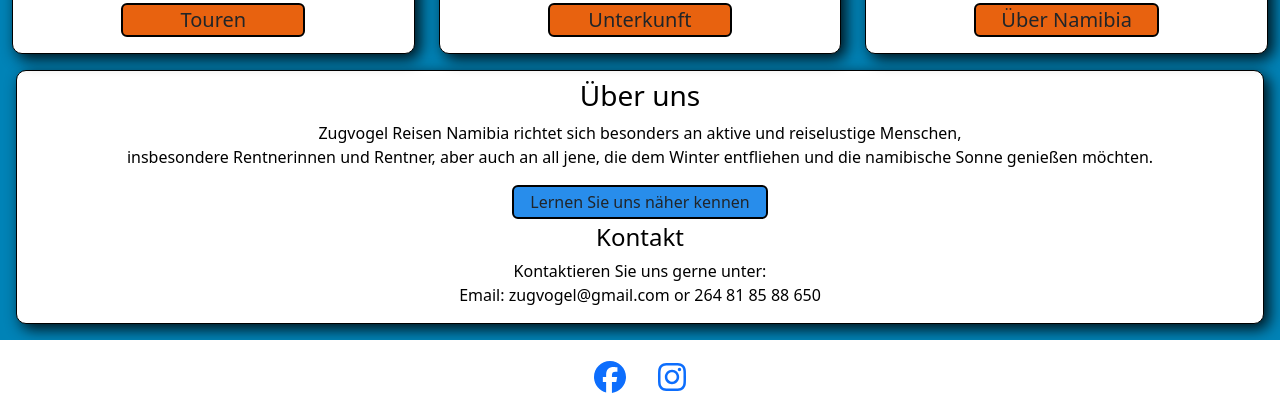
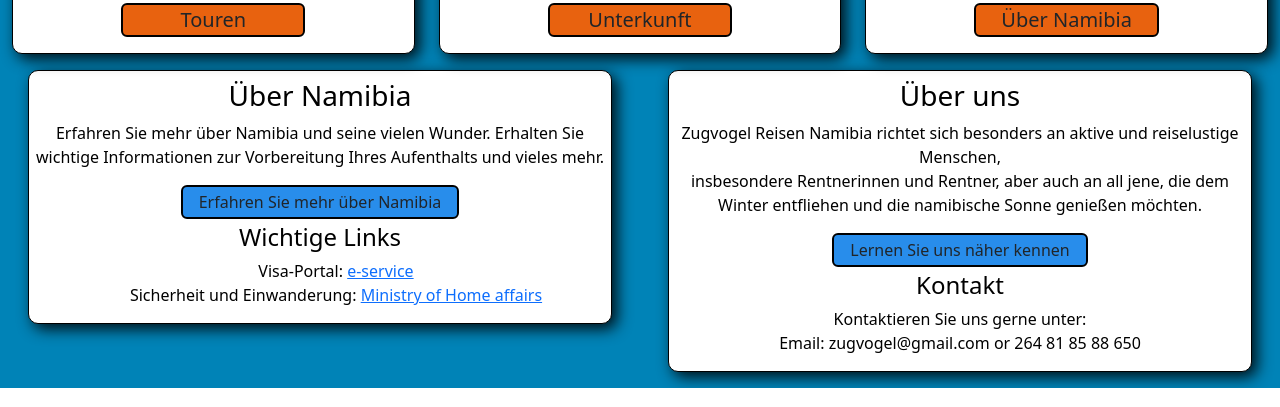
Before and after one commit to Inotila/Zug-Vogel, a React (Create React App) app in the folder frontend/: page / in a window 1280 px wide. Shown: the part 892-1299 px from the top of the page. Built offline with nearby package versions, Linux system fonts and the light colour scheme.

Commit message:
Added col for about namibia

```diff
--- a/frontend/src/components/home/assets/css/home.css
+++ b/frontend/src/components/home/assets/css/home.css
@@ -103,3 +103,7 @@
   color: #000000 !important;
  box-shadow: 5px 5px 15px rgba(0, 0, 0, 0.9);
 }
+
+.important-information-list{
+  list-style: none;
+}
--- a/frontend/src/components/home/home.tsx
+++ b/frontend/src/components/home/home.tsx
@@ -85,7 +85,34 @@ const HomePage: React.FC = () => {
 
 
       <div className="row">
-        <div className="col">
+        {/* about namibia */}
+        <div className="col-12 col-md-6">
+          <div className='aboutus-and-contact-container mx-3' >
+            <h3 className='mt-2'>Über Namibia</h3>
+            <p className='about-us-text'>Erfahren Sie mehr über Namibia und seine vielen Wunder.
+              Erhalten Sie wichtige Informationen zur Vorbereitung Ihres Aufenthalts und vieles mehr.
+            </p>
+            <Link to="/überNamibia" className="btn home-about-us-btn mt-auto">
+              <p className='about-us-btn-text mx-3'>
+                Erfahren Sie mehr über Namibia
+              </p>
+            </Link>
+            <div className='important-information-container'>
+              <h4 className='mt-1'>Wichtige Links</h4>
+              <ul className='important-information-list'>
+                <li>
+                  Visa-Portal: <a href="https://eservices.mhaiss.gov.na/" target='blank'> e-service</a>
+                </li>
+                <li>
+                  Sicherheit und Einwanderung: <a href="https://mha.gov.na/">Ministry of Home affairs
+                  </a>
+                </li>
+              </ul>
+            </div>
+
+          </div>
+        </div>
+        <div className="col-12 col-md-6">
           <div className='aboutus-and-contact-container mx-3' >
             <h3 className='mt-2'>Über uns</h3>
             <p className='about-us-text'>Zugvogel Reisen Namibia richtet sich besonders an aktive und reiselustige Menschen,
```
